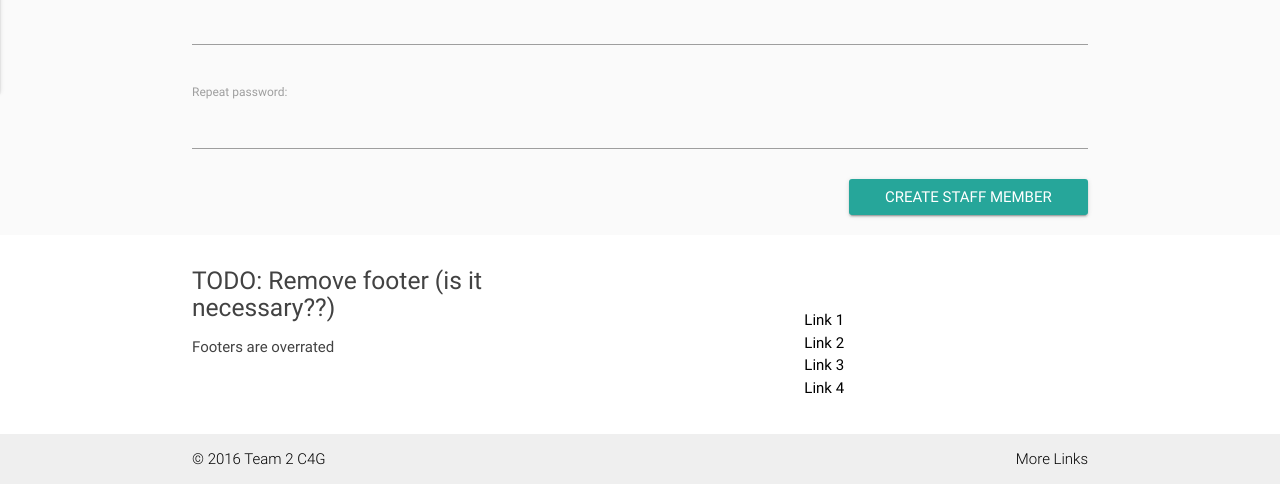
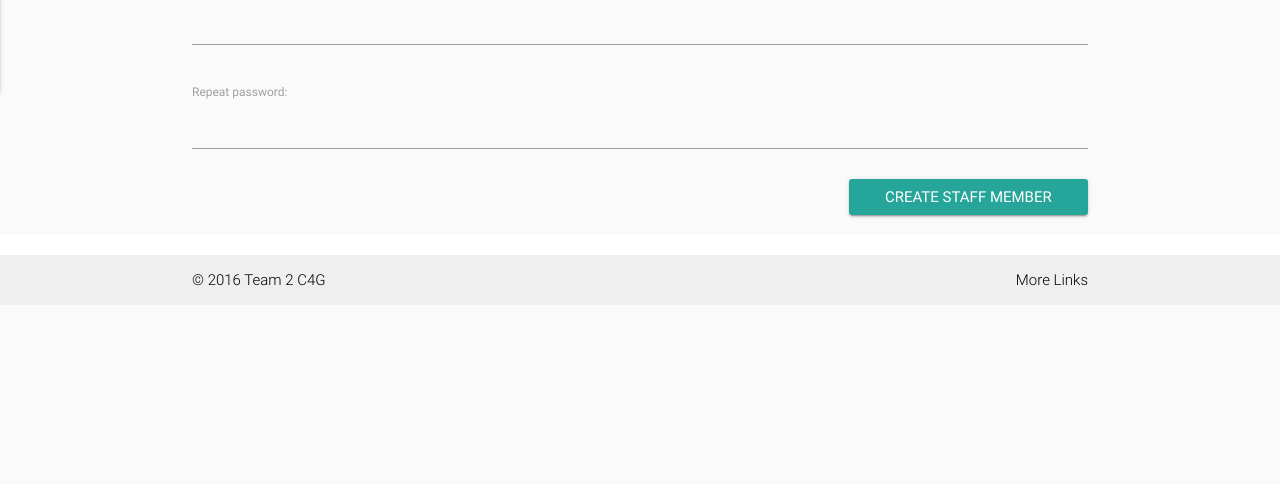
Before and after one commit to glasgow2016/team-2, a Django app: page /add-user/ in a window 1280 px wide. Shown: the part 768-1252 px from the top of the page. After the commit the page ends 1054 px from the top, so only its background shows below. Run offline with Django 3.2, Linux system fonts and the light colour scheme; data that the repository does not hold is empty; some libraries are stand-ins or nearby versions.

Commit message:
Index changes

```diff
--- a/Maggies_Center/templates/base.html
+++ b/Maggies_Center/templates/base.html
@@ -76,23 +76,6 @@
 		  </div>
 
             <footer class="page-footer white black-text">
-              <div class="container">
-                <div class="row">
-                  <div class="col l6 s12">
-                    <h5 class="grey-text text-darken-3">TODO: Remove footer (is it necessary??)</h5>
-                    <p class="grey-text text-darken-3">Footers are overrated</p>
-                  </div>
-                  <div class="col l4 offset-l2 s12">
-                    <h5 class="white-text">Links</h5>
-                    <ul>
-                      <li><a class="" href="#!">Link 1</a></li>
-                      <li><a class="black-text text-lighten-3" href="#!">Link 2</a></li>
-                      <li><a class="black-text text-lighten-3" href="#!">Link 3</a></li>
-                      <li><a class="black-text" href="#!">Link 4</a></li>
-                    </ul>
-                  </div>
-                </div>
-              </div>
               <div class="footer-copyright black-text">
                 <div class="container">
                 © 2016 Team 2 C4G
```
Also changed, not shown: Maggies_Center/templates/maggies/main.html (+5 -20 lines).
